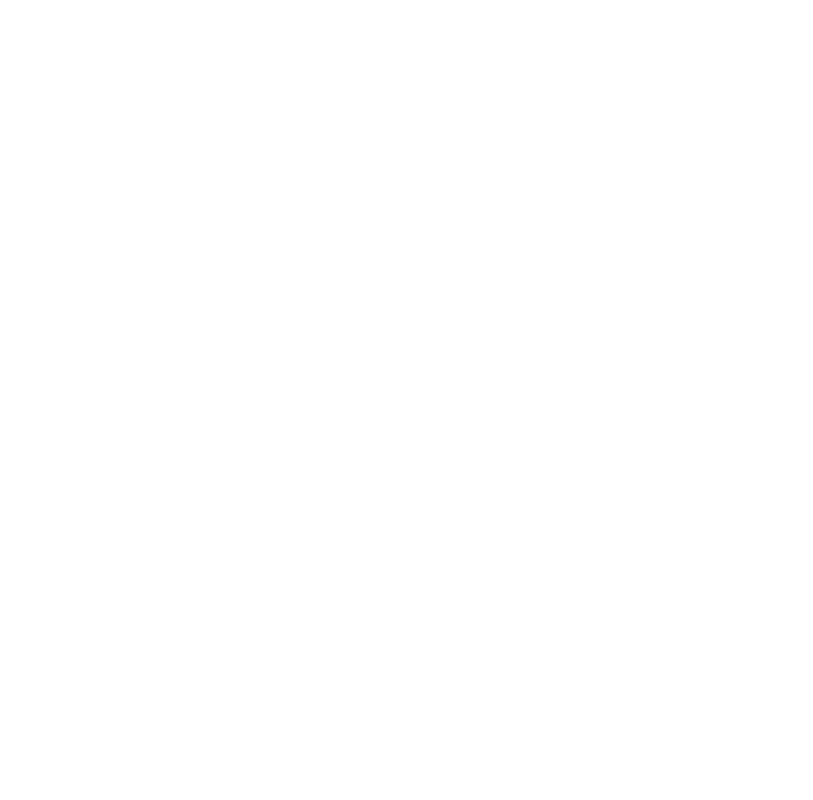
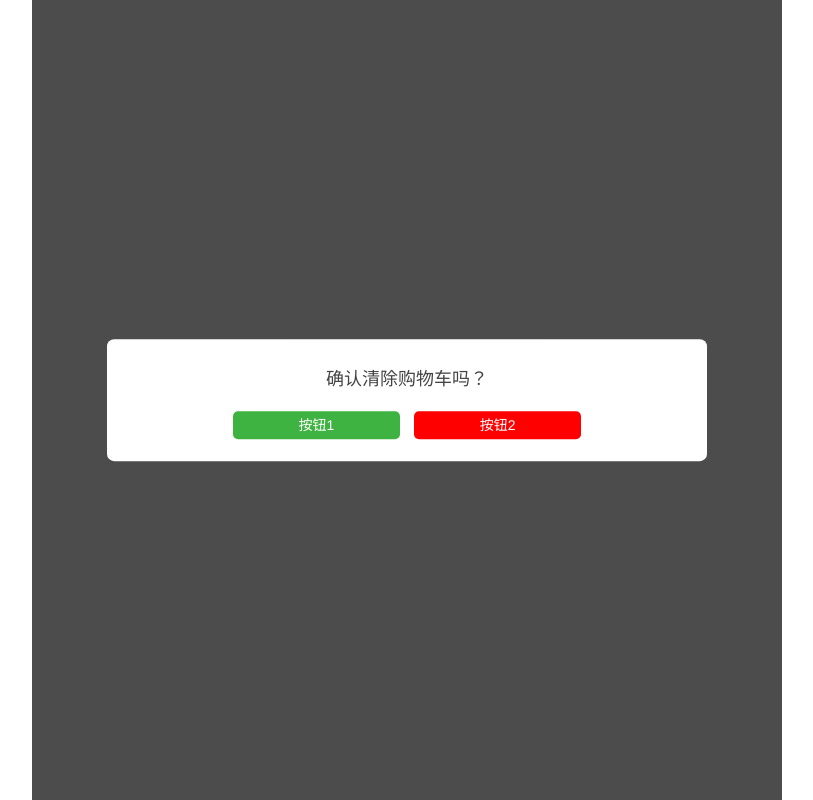
Before and after one commit to zhengyuhang1991/component, a plain HTML site: page msgShow/index.html in a window 1280 px wide. Shown: the whole page, without its empty margins (233-1046 px from the left). Drawn offline with Linux system fonts and the light colour scheme.

Commit message:
完善弹窗组件

```diff
--- a/msgShow/css/_mixin.scss
+++ b/msgShow/css/_mixin.scss
@@ -38,74 +38,65 @@
   //12版
   -webkit-justify-content: $jc;
   -moz-justify-content: $jc;
-  -o-justify-content: $jc;
   justify-content: $jc;
   //justify-content: flex-start | flex-end | center | space-between;
   //主轴对齐方式：左对齐（默认） | 右对齐 | 居中对齐 | 两端对齐
 }
 
 @mixin flexbox-vc($ba:center, $ai:center) {
-  /* 09版 */
+  //09版
   -webkit-box-align: center;
   //box-align: start | end | center | baseline | stretch;
   //交叉轴对齐：顶部对齐（默认） | 底部对齐 | 居中对齐 | 文本基线对齐 | 上下对齐并铺满
 
-  /* 12版 */
+  //12版
   -webkit-align-items: $ai;
   -moz-align-items: $ai;
-  -o-align-items: $ai;
   align-items: $ai;
   //align-items: flex-start | flex-end | center | baseline | stretch;
   //交叉轴对齐方式：顶部对齐（默认） | 底部对齐 | 居中对齐 | 上下对齐并铺满 | 文本基线对齐
 }
 
-/* 父元素-横向排列（主轴） */
+//父元素-横向排列（主轴）
 @mixin flex-h {
-  /* 09版 */
+  //09版
   -webkit-box-orient: horizontal;
-  /* 12版 */
+  //12版
   -webkit-flex-direction: row;
   -moz-flex-direction: row;
-  -o-flex-direction: row;
   flex-direction: row;
 }
-/* 父元素-横向换行 */
+//父元素-横向换行
 @mixin flex-hw {
-  /* 09版 */
+  //09版
   -webkit-box-lines: multiple;
-  /* 12版 */
+  //12版
   -webkit-flex-wrap: wrap;
   -moz-flex-wrap: wrap;
-  -o-flex-wrap: wrap;
   flex-wrap: wrap;
 }
 
-/* 父元素-纵向排列（主轴） */
+//父元素-纵向排列（主轴）
 @mixin flex-v {
-  /* 09版 */
+  //09版
   -webkit-box-orient: vertical;
-  /* 12版 */
+  //12版
   -webkit-flex-direction: column;
   -moz-flex-direction: column;
-  -o-flex-direction: column;
   flex-direction: column;
 }
-/* 父元素-纵向换行 */
+//父元素-纵向换行
 @mixin flex-vw {
-  /* 09版 */
+  //09版
   -webkit-box-lines: multiple;
-  /* 12版 */
+  //12版
   -webkit-flex-wrap: wrap;
   -moz-flex-wrap: wrap;
-  -o-flex-wrap: wrap;
   flex-wrap: wrap;
 }
 
-
-
 //flexbox-子元素
-
-/* 子元素-平均分栏 */
+//子元素-平均分栏
 @mixin flex($w:1) {
   -webkit-box-flex: $w;
   -moz-box-flex: $w;
--- a/msgShow/css/index.scss
+++ b/msgShow/css/index.scss
@@ -2,31 +2,66 @@
 @import "mixin";
 
 /* 信息提示窗口 */
-.popup-msg {
+.msgbox {
   position: fixed;
   top: 0;
+  right: 0;
+  bottom: 0;
   left: 0;
   z-index: 999;
-  width: 100%;
-  height: 100%;
+  margin: auto;
+  min-width: 320px;
+  max-width: 750px;
+  overflow: hidden;
   background: rgba(0, 0, 0, .7);
 
-  &-box {
+  &-container {
     position: absolute;
     top: 50%;
     left: 50%;
     padding: px2rem(30px);
     width: 80%;
     border-radius: px2rem(10px);
-    background: #fff;
     -webkit-box-sizing: border-box;
     box-sizing: border-box;
+    background: #fff;
     -webkit-transform: translate(-50%, -50%);
     transform: translate(-50%, -50%);
+
+    &-loading {
+      position: relative;
+      margin: 0 auto;
+      width: 1rem;
+      height: 1rem;
+      font-size: .2rem;
+      text-align: center;
+      line-height: 1rem;
+
+      &:before {
+        position: absolute;
+        top: 0;
+        left: 0;
+        content: '';
+        width: 1rem;
+        height: 1rem;
+        border: 2px dashed #ddd;
+        border-radius: 100%;
+        -webkit-box-sizing: border-box;
+        box-sizing: border-box;
+        -webkit-animation: loading 4s linear infinite;
+        animation: loading 4s linear infinite;
+      }
+    }
+    &-tips {
+      @include font-dpr(18px);
+      font-weight: normal;
+      color: #444;
+      line-height: 2;
+      text-align: center;
     }
     &-btns {
       @include flexbox;
-    @include flexbox-hc();
+      @include flexbox-hc(center, center);
       @include flexbox-vc();
       margin-top: px2rem(20px);
 
@@ -34,28 +69,22 @@
         @include flex();
         display: block;
         margin: 0 px2rem(10px);
-      width: 20%;
-      @include font-dpr(18px);
+        width: 30%;
+        max-width: 30%;
+        @include font-dpr(14px);
         color: #fff;
         text-align: center;
-      line-height: 1.5;
-      border-radius: px2rem(6px);
-      background: #bcbcbc;
+        line-height: 2;
+        border-radius: 5px;
+        background: #a5a5a5;
 
         &.ok {
-        background: #3bad2e;
+          background: #3fb342;
         }
         &.err {
           background: #f00;
         }
       }
     }
-
-  .popup-tips {
-    @include font-dpr(24px);
-    color: #777;
-    text-align: center;
   }
-
-
 }
--- a/msgShow/index.html
+++ b/msgShow/index.html
@@ -16,41 +16,28 @@
     <script src="js/lib-flexible.js"></script>
 </head>
 <body>
-    <!--<div class="popup-msg">
-        <div class="popup-msg-box">
-            <div class="popup-tips">是否清空所有内容？</div>
-            <div class="popup-msg-btns">
-                <a class="ok" href="javascript:;">确定</a>
-                <a class="err" href="javascript:;">取消</a>
-                <a href="javascript:;">默认</a>
-            </div>
-        </div>
-    </div>-->
 
     <script src="js/zepto.min.js"></script>
     <script src="js/zepto-touch.js"></script>
     <script src="js/index.js"></script>
     <script>
-        var msgBox = new msgShow({
-            tips: "是否关闭窗口？",
+        var d = new MsgBox({
+            msg: "确认清除购物车吗？",
             btns: [
                 {
-                    "txt": "确定",
-                    "class": "ok",
-                    "callback": function () {
-                        alert(111);
-                        return false;
+                    cls: "ok",
+                    callback: function () {
+                        alert(22)
                     }
                 },
                 {
-                    "txt": "取消",
-                    "class": "err",
-                    "callback": function () {
-                        alert(222)
+                    cls: "err",
+                    callback: function () {
+                        var d = new MsgBox();
+                        return false;
                     }
                 }
-            ],
-            delay: 2000
+            ]
         });
     </script>
 </body>
--- a/msgShow/js/index.js
+++ b/msgShow/js/index.js
@@ -1,11 +1,14 @@
-;(function () {
-    var msgShow = function (ops) {
-        //  默认参数配置
+//  弹窗组件
+;(function ($) {
+    MsgBox = function(ops) {
+        //  配置默认参数
         this.ops = {
-            tips: null,
+            msg: null,
             btns: null,
-            delay: null
-        }
+            delay: null,
+            delayCallback: null
+        };
+
         //  扩展默认参数
         if (ops && $.isPlainObject(ops)) {
             $.extend(this.ops, ops);
@@ -13,92 +16,102 @@
             this.isOps = true;
         }
 
-        //  获取结构
+        //  获取目标DOM
         this.body = $('body');
-        this.popup = $('<div class="popup-msg">');
-        this.popupBox = $('<div class="popup-msg-box">');
-        this.tips = $('<div class="popup-tips">');
-        this.btnsBox = $('<div class="popup-msg-btns">');
+        this.msgbox = $('<div class="popup msgbox">');
+        this.container = $('<div class="msgbox-container">');
+        this.loading = $('<div class="msgbox-container-loading">');
+        this.tips = $('<h2 class="msgbox-container-tips">');
+        this.btnsBox = $('<div class="msgbox-container-btns">');
 
-        // 初始化
-        this.init();
-    };
+        //  生成DOM
+        this.createDOM();
+    }
 
-    msgShow.prototype = {
+    //  设置默认层级且多窗口时叠加
+    MsgBox.zIndex = 999;
+
+    MsgBox.prototype = {
         /*
-        * 初始化
+         * 生成DOM
          * */
-        init: function () {
+        createDOM: function () {
             var _this = this,
                 ops = this.ops,
-                popup = this.popup,
-                popupBox = this.popupBox,
+                body = this.body,
+                msgbox = this.msgbox,
+                container = this.container,
+                loading = this.loading,
                 tips = this.tips,
                 btnsBox = this.btnsBox;
 
+            //  自增层级，保证下次弹窗层级高于上次弹窗层级
+            MsgBox.zIndex++;
+            msgbox.css("zIndex", MsgBox.zIndex);
+
             if (this.isOps) {
-                popupBox.append(tips.text("你好吗？"));
-                popup.append(popupBox);
-                this.body.append(popup);
+                container.append(loading.text("loading.."));
+                msgbox.append(container.css("width", "auto"));
+                body.append(msgbox);
             } else {
-                //  提示信息
-                if (ops.tips) {
-                    popupBox.append(tips.text(ops.tips));
+                //  文字信息
+                if (ops.msg) {
+                    container.append(tips.text(ops.msg));
                 }
 
-                //  按钮组
+                //  定制按钮组
                 if (ops.btns) {
-                    this.createBtns(btnsBox, ops.btns);
-                    /**/
-                    popupBox.append(btnsBox);
+                    this.createBtn(btnsBox, ops.btns);
+                    container.append(btnsBox);
                 }
 
-                //  延迟执行
-                if (ops.delay && ops.delay != 0) {
+                //  延迟关闭
+                if (ops.delay) {
                     setTimeout(function () {
-                       _this.closePopup();
-                    }, ops.delay);
+                        _this.close();
+
+                        //  如果有回调函数则执行
+                        ops.delayCallback && ops.delayCallback();
+                    }, ops.delay)
                 }
 
-                popup.append(popupBox);
-                this.body.append(popup);
+                msgbox.append(container);
+                body.append(msgbox);
             }
         },
         /*
-        * 创建按钮组
+         * 生成按钮
          * */
-        createBtns: function (btnsBox, btns) {
+        createBtn: function (box, btns) {
             var _this = this;
 
             $(btns).each(function (i) {
-                var txt = this.txt ? this.txt : "按钮" + i,
-                    cls = this.class ? this.class : "",
-                    fn = this.callback ? this.callback : null,
-                    btn = $('<a class=' + cls + ' href="javascript:;">' + txt + '</a>');
+                var test = this.test ? this.test : "按钮" + ++i,
+                    cls = this.cls ? this.cls : "",
+                    callback = this.callback ? this.callback : null,
+                    btn = $('<a class="' + cls + '" href="javascript:;">' + test + '</a>');
 
-                btnsBox.append(btn);
+                //  绑定事件
+                btn.tap(function () {
+                    var isClose = callback();
 
-                if (fn) {
-                    btn.tap(function () {
-                        var isClose = fn();
                     if (isClose != false) {
-                            _this.closePopup();
+                        _this.close();
                     }
                 });
-                } else {
-                    btn.tap(function () {
-                        _this.closePopup();
-                    });
-                }
+
+                //  按钮生成
+                _this.btnsBox.append(btn);
             });
         },
         /*
-        * 关闭该弹窗
+         * 移除窗口
          * */
-        closePopup: function () {
-            this.popup.remove();
+        close: function () {
+            this.msgbox.remove();
         }
-    };
+    }
 
-    window.msgShow = msgShow;
-})();
+    //  注册MsgBox到window对象上
+    window.MsgBox = MsgBox;
+})(Zepto);
```
Also changed, not shown: msgShow/css/index.css, 1 other file. Lines whose indentation alone changed are shown as unchanged.
